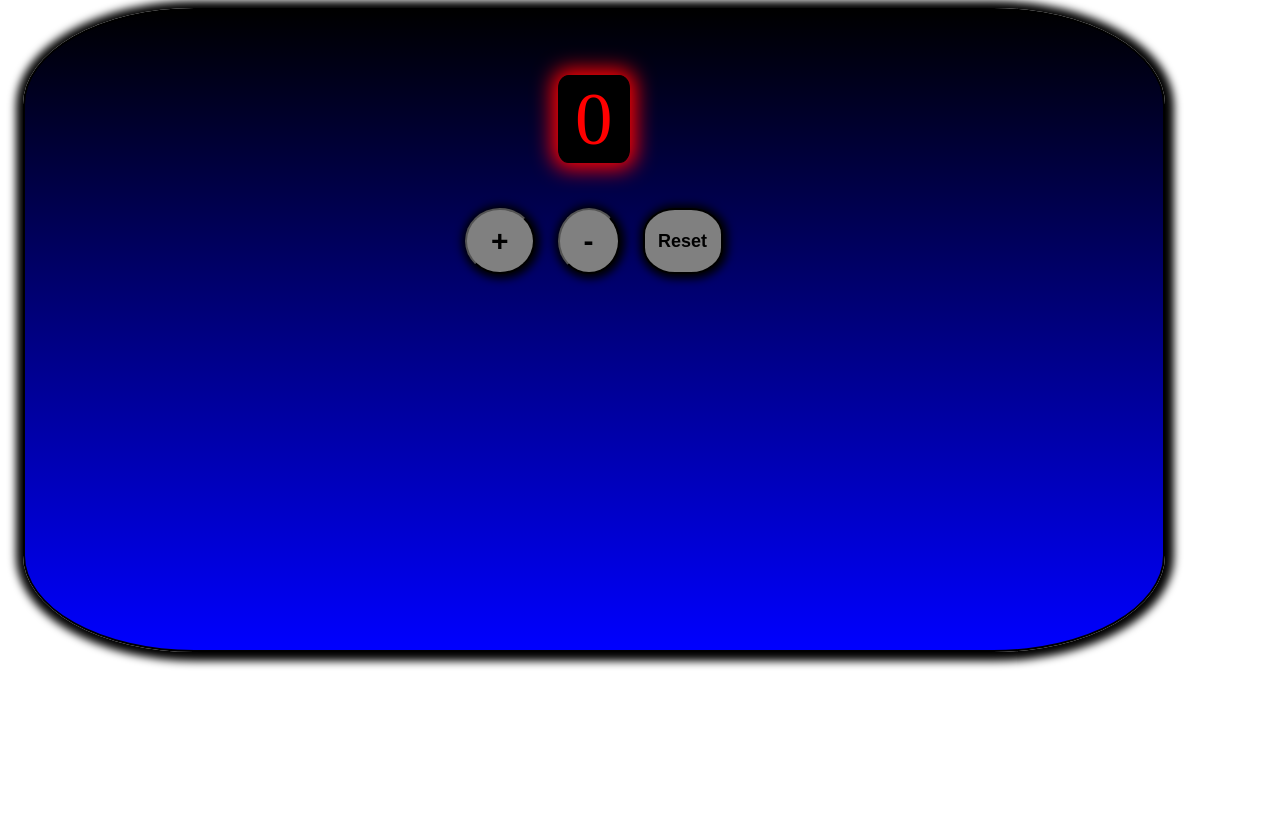
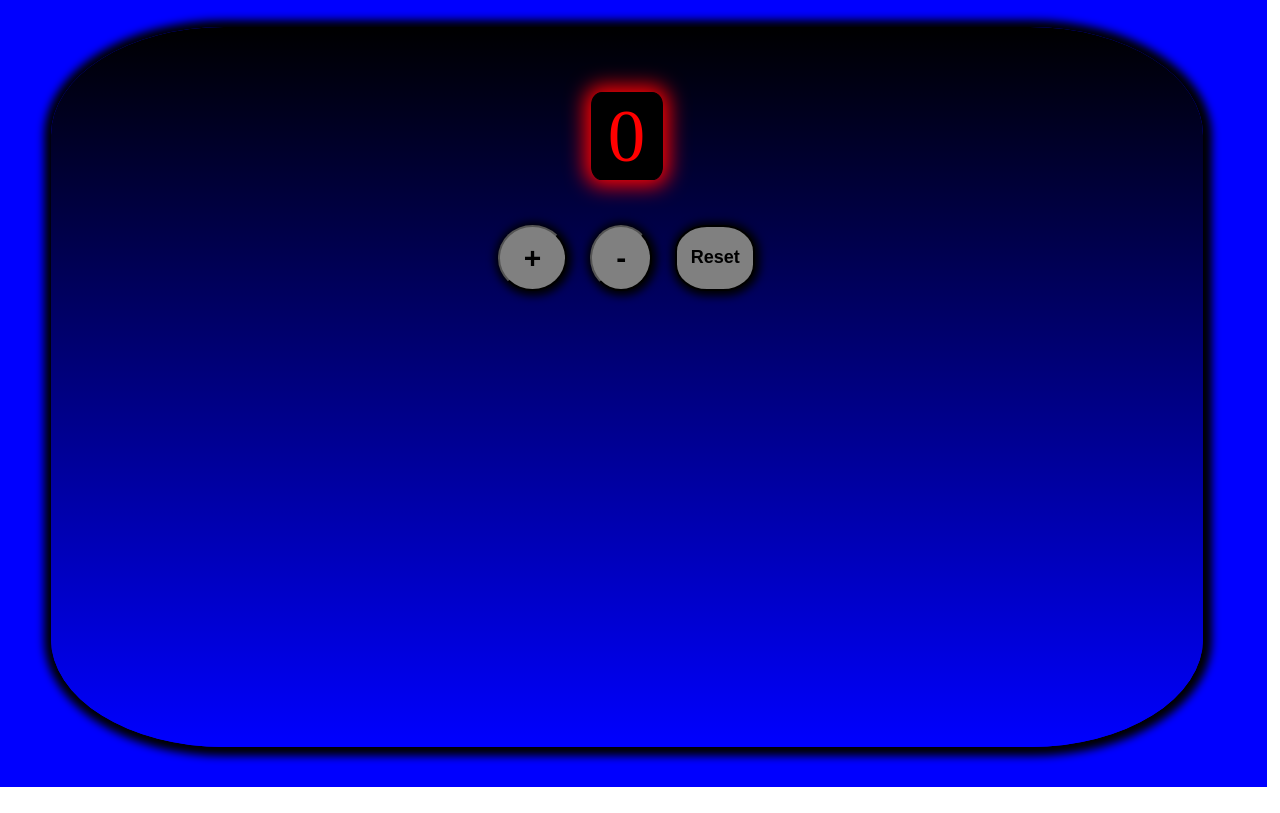
Before and after one commit to 21stChrom/react-jhj8h9, a React (Create React App) app: page / in a window 1280 px wide. Built offline with nearby package versions, Linux system fonts and the light colour scheme.

Commit message:
1 file modified

```diff
--- a/src/style.css
+++ b/src/style.css
@@ -9,17 +9,24 @@ p {
   display: flex;
   height: 80vh;
   width: 90%;
-  border: 2px solid;
+
   border-radius: 15%;
   background-color:blue;
   overflow: hidden;
 }
+#root{
+  width: 100vw;
+  height: 100vh;
+  justify-content: center;
+  display: flex;
+  align-items: center;
+  margin: -1.7%;
+  background-color: blue;
+}
 .counter {
-  margin-left: 15px;
 box-shadow: 1px 1px 8px 8px;
-  height: 80vh;
+  height: 90vh;
   width: 90%;
-  border: 2px solid;
   border-radius: 15%;
   background-image: linear-gradient(black, blue);
   overflow: hidden;
@@ -65,21 +72,22 @@ box-shadow: 1px 1px 8px 8px;
   padding: 14px 24px;
   background-color: gray;
   box-shadow: 1px 1px 9px 4px black;
-  color: ;
   border: 3px solid ridge;
   cursor: pointer;
   transition: 0.2s ease-in-out;
 }
 
 .control__btn:hover {
+  box-shadow: 0px 0px 15px 2px;
   background-color: rgb(16, 0, 54);
   color: rgb(255, 255, 255);
-  border: 1px solid rgb(16, 0, 54);
+  border: 1px solid rgb(255, 255, 255);
 }
 .reset:hover {
+  box-shadow: 0px 0px 15px 2px;
   background-color: rgb(16, 0, 54);
   color: rgb(255, 255, 255);
-  border: 1px solid rgb(16, 0, 54);
+  border: 1px solid rgb(255, 255, 255);
 }
 .reset {
   font-weight: bold;
```
